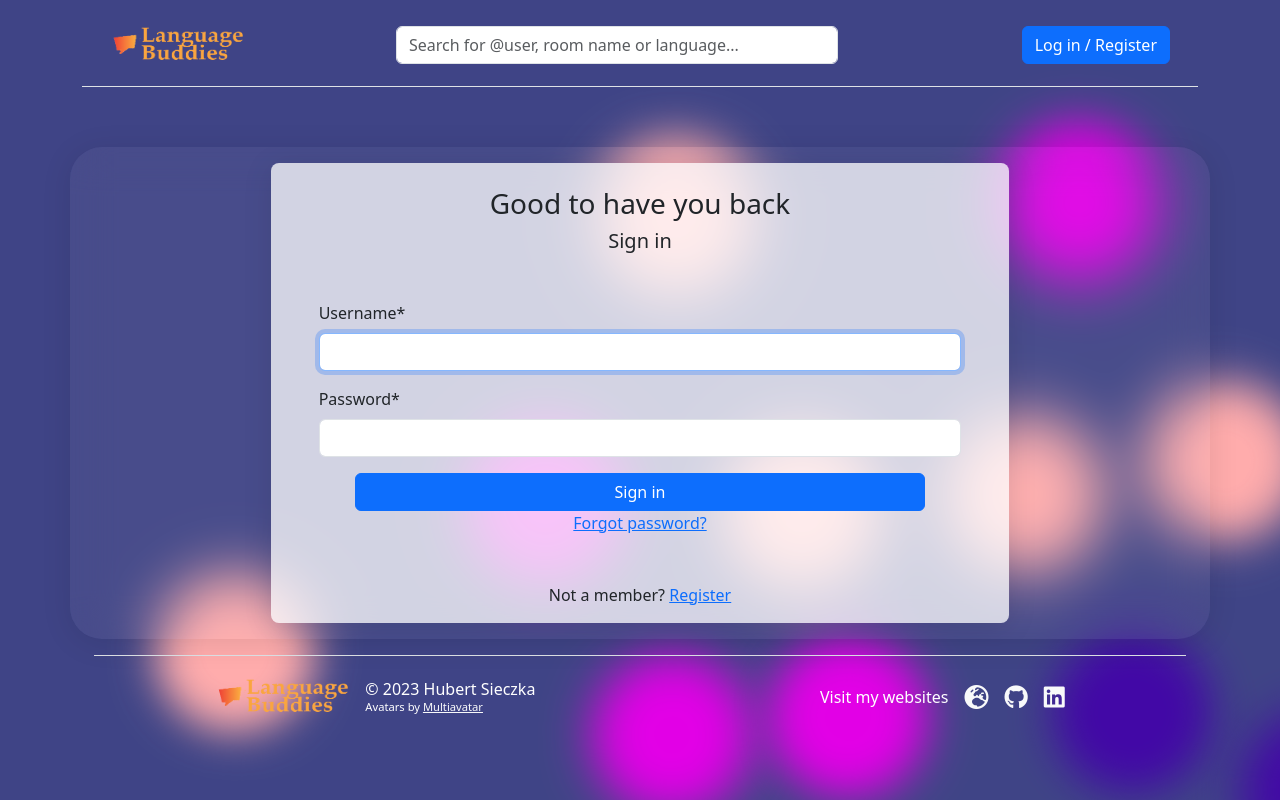
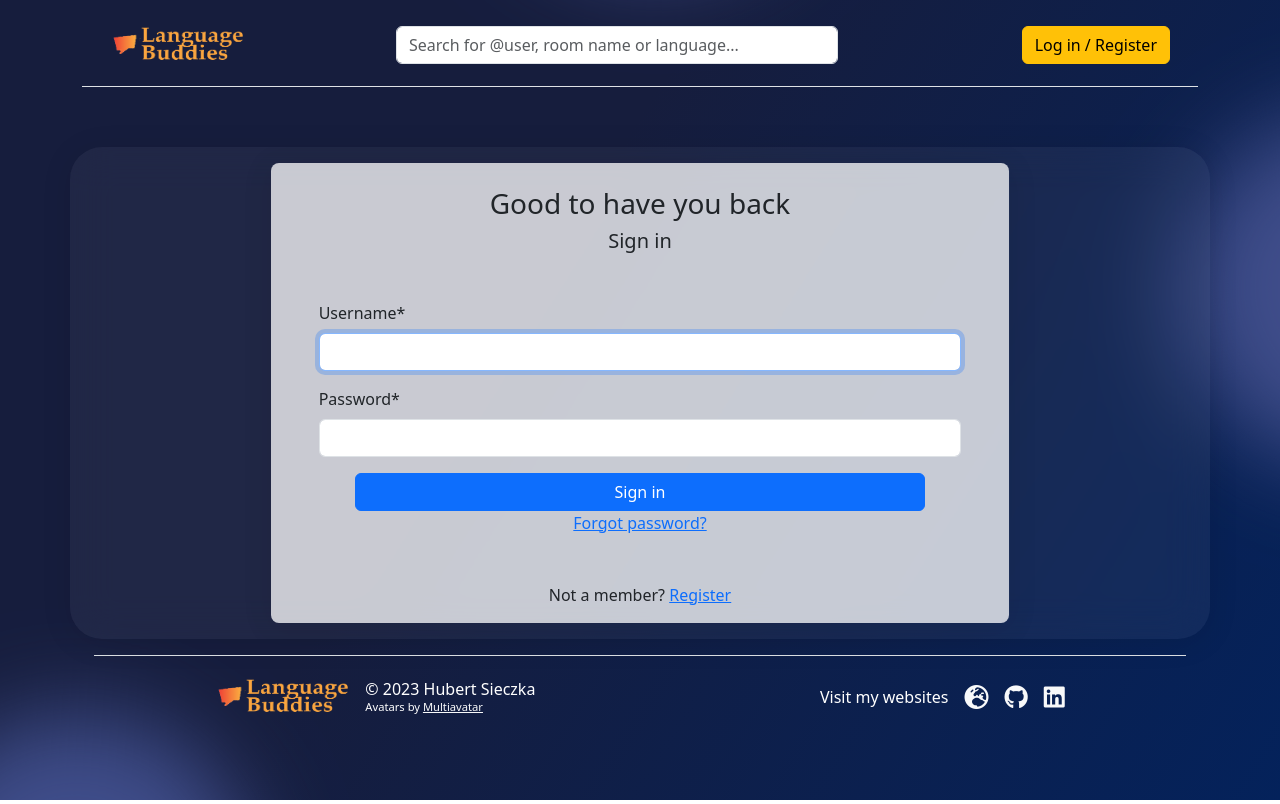
Before and after one commit to sieczkah/LanguageBuddies, a Django app: page /accounts/login/?next=/accounts/edit-profile/ in a window 1280 px wide. Run offline with Django 4.2, Linux system fonts and the light colour scheme; parts of the project's set-up code (start-up, migrations or seed data) failed here and were passed over; some libraries are stand-ins or nearby versions.

Commit message:
Styled page, fixed bugs with profile

```diff
--- a/rooms/templates/rooms/room.html
+++ b/rooms/templates/rooms/room.html
@@ -26,7 +26,7 @@
 
         <!-- MSG FROM LOGGED AUTHOR USER -->
         <div class="d-flex flex-column col-10 align-self-end px-3 py-1 m-1">
-          <div class="col-3 d-flex flex-row align-self-end justify-content-end gap-1">
+          <div class="col-3 d-flex flex-row align-self-end justify-content-end gap-1" style="transform: rotate(0);">
             <small class="align-self-end text-black">@{{ message.user }}</small>
             <span style="width: 30px; height: 30px;">{{ message.user.profile.avatar|safe }}</span>
             <a class="stretched-link" href="{% url 'profile' message.user.id %}"></a>
@@ -58,14 +58,14 @@
         {% else %}
         <!-- MSG FROM OTHER USERS -->
         <div class="d-flex flex-column col-10 align-self-start px-3 py-1 m-1">
-          <div class="col-3 d-flex flex-row align-self-start justify-content-start gap-1">
+          <div class="col-3 d-flex flex-row align-self-start justify-content-start gap-1" style="transform: rotate(0);">
             <span style="width: 30px; height: 30px;">{{ message.user.profile.avatar|safe }}</span>
             <small class="align-self-start text-black">@{{ message.user }}</small>
             <a class="stretched-link" href="{% url 'profile' message.user.id %}"></a>
           </div>
           <!-- MSG BODY STARTS-->
           <div class="other-msg text-start px-3 py-1 m-1 text-break ms-4
-                    rounded-4 rounded-start-1 rounded-bottom-4">
+          rounded-4 rounded-top-1 rounded-end-4">
             <div class="d-flex flex-row col-12 justify-content-start align-items-center gap-3">
               <small class="text-lighter">{{ message.sent | timesince}}
                 ago</small>
--- a/static/animated-bg.css
+++ b/static/animated-bg.css
@@ -11,219 +11,70 @@
     height: 100vh;
     top: 0;
     left: 0;
-    background: #3f4486;
+    background: rgb(22, 29, 61);
+    background: linear-gradient(122deg, rgba(22, 29, 61, 1) 40%, rgba(4, 34, 91, 1) 100%);
     overflow: hidden;
 }
 
 .animated-background span {
-    width: 20vmin;
-    height: 20vmin;
-    border-radius: 20vmin;
+    width: 44vmin;
+    height: 44vmin;
+    border-radius: 44vmin;
     backface-visibility: hidden;
     position: absolute;
     animation: move;
-    animation-duration: 22;
+    animation-duration: 8;
     animation-timing-function: linear;
     animation-iteration-count: infinite;
 }
 
 
 .animated-background span:nth-child(0) {
-    color: #4208a6;
-    top: 42%;
-    left: 34%;
-    animation-duration: 107s;
-    animation-delay: -269s;
-    transform-origin: -11vw 14vh;
-    box-shadow: 40vmin 0 5.897238300084368vmin currentColor;
+    color: #3f4d8a;
+    top: 8%;
+    left: 64%;
+    animation-duration: 405s;
+    animation-delay: -258s;
+    transform-origin: 7vw 12vh;
+    box-shadow: -88vmin 0 11.110158709615256vmin currentColor;
 }
 
 .animated-background span:nth-child(1) {
-    color: #e200e6;
-    top: 60%;
+    color: #3f4d8a;
+    top: 10%;
     left: 27%;
-    animation-duration: 31s;
-    animation-delay: -110s;
-    transform-origin: -17vw -18vh;
-    box-shadow: 40vmin 0 5.773696990569853vmin currentColor;
+    animation-duration: 147s;
+    animation-delay: -180s;
+    transform-origin: 2vw -2vh;
+    box-shadow: 88vmin 0 11.23579034571732vmin currentColor;
 }
 
 .animated-background span:nth-child(2) {
-    color: #FFACAC;
-    top: 85%;
-    left: 90%;
-    animation-duration: 115s;
-    animation-delay: -213s;
-    transform-origin: 22vw -18vh;
-    box-shadow: 40vmin 0 5.220037214707695vmin currentColor;
+    color: #3f4d8a;
+    top: 40%;
+    left: 39%;
+    animation-duration: 216s;
+    animation-delay: -199s;
+    transform-origin: 15vw 18vh;
+    box-shadow: 88vmin 0 11.591868704010803vmin currentColor;
 }
 
 .animated-background span:nth-child(3) {
-    color: #FFACAC;
-    top: 58%;
-    left: 25%;
-    animation-duration: 36s;
-    animation-delay: -201s;
-    transform-origin: -8vw 6vh;
-    box-shadow: -40vmin 0 5.155941833160621vmin currentColor;
+    color: #3f4d8a;
+    top: 93%;
+    left: 16%;
+    animation-duration: 161s;
+    animation-delay: -337s;
+    transform-origin: 1vw 3vh;
+    box-shadow: 88vmin 0 11.60966308030525vmin currentColor;
 }
 
 .animated-background span:nth-child(4) {
-    color: #4208a6;
-    top: 71%;
-    left: 61%;
-    animation-duration: 178s;
-    animation-delay: -10s;
-    transform-origin: 21vw 4vh;
-    box-shadow: 40vmin 0 5.472489119699727vmin currentColor;
+    color: #3f4d8a;
+    top: 69%;
+    left: 2%;
+    animation-duration: 231s;
+    animation-delay: -169s;
+    transform-origin: 20vw -20vh;
+    box-shadow: 88vmin 0 11.431819987936665vmin currentColor;
 }
-
-.animated-background span:nth-child(5) {
-    color: #FFACAC;
-    top: 1%;
-    left: 55%;
-    animation-duration: 87s;
-    animation-delay: -218s;
-    transform-origin: 25vw -11vh;
-    box-shadow: 40vmin 0 5.266689896497413vmin currentColor;
-}
-
-.animated-background span:nth-child(6) {
-    color: #FFACAC;
-    top: 71%;
-    left: 70%;
-    animation-duration: 216s;
-    animation-delay: -173s;
-    transform-origin: 16vw 6vh;
-    box-shadow: 40vmin 0 5.540231448447009vmin currentColor;
-}
-
-.animated-background span:nth-child(7) {
-    color: #FFACAC;
-    top: 8%;
-    left: 45%;
-    animation-duration: 48s;
-    animation-delay: -12s;
-    transform-origin: 25vw -2vh;
-    box-shadow: -40vmin 0 5.190832106399282vmin currentColor;
-}
-
-.animated-background span:nth-child(8) {
-    color: #FFACAC;
-    top: 99%;
-    left: 42%;
-    animation-duration: 144s;
-    animation-delay: -63s;
-    transform-origin: -12vw -17vh;
-    box-shadow: 40vmin 0 5.61129898063551vmin currentColor;
-}
-
-.animated-background span:nth-child(9) {
-    color: #FFACAC;
-    top: 39%;
-    left: 52%;
-    animation-duration: 115s;
-    animation-delay: -51s;
-    transform-origin: -9vw -1vh;
-    box-shadow: -40vmin 0 5.699706507586961vmin currentColor;
-}
-
-.animated-background span:nth-child(10) {
-    color: #FFACAC;
-    top: 78%;
-    left: 84%;
-    animation-duration: 205s;
-    animation-delay: -71s;
-    transform-origin: -17vw -3vh;
-    box-shadow: -40vmin 0 5.506171321407784vmin currentColor;
-}
-
-.animated-background span:nth-child(11) {
-    color: #4208a6;
-    top: 87%;
-    left: 72%;
-    animation-duration: 150s;
-    animation-delay: -144s;
-    transform-origin: -14vw 2vh;
-    box-shadow: 40vmin 0 5.930984062625926vmin currentColor;
-}
-
-.animated-background span:nth-child(12) {
-    color: #e200e6;
-    top: 32%;
-    left: 52%;
-    animation-duration: 18s;
-    animation-delay: -25s;
-    transform-origin: 7vw 19vh;
-    box-shadow: -40vmin 0 5.907033870063804vmin currentColor;
-}
-
-.animated-background span:nth-child(13) {
-    color: #e200e6;
-    top: 35%;
-    left: 40%;
-    animation-duration: 87s;
-    animation-delay: -104s;
-    transform-origin: 12vw -1vh;
-    box-shadow: 40vmin 0 5.202717177617035vmin currentColor;
-}
-
-.animated-background span:nth-child(14) {
-    color: #e200e6;
-    top: 78%;
-    left: 49%;
-    animation-duration: 242s;
-    animation-delay: -72s;
-    transform-origin: 10vw 21vh;
-    box-shadow: 40vmin 0 5.05059078838333vmin currentColor;
-}
-
-.animated-background span:nth-child(15) {
-    color: #e200e6;
-    top: 13%;
-    left: 53%;
-    animation-duration: 116s;
-    animation-delay: -110s;
-    transform-origin: -13vw 16vh;
-    box-shadow: 40vmin 0 5.691284449178772vmin currentColor;
-}
-
-.animated-background span:nth-child(16) {
-    color: #4208a6;
-    top: 33%;
-    left: 38%;
-    animation-duration: 134s;
-    animation-delay: -69s;
-    transform-origin: 8vw -23vh;
-    box-shadow: 40vmin 0 5.815940319418293vmin currentColor;
-}
-
-.animated-background span:nth-child(17) {
-    color: #e200e6;
-    top: 30%;
-    left: 67%;
-    animation-duration: 272s;
-    animation-delay: -189s;
-    transform-origin: 3vw 23vh;
-    box-shadow: -40vmin 0 5.462876087944209vmin currentColor;
-}
-
-.animated-background span:nth-child(18) {
-    color: #e200e6;
-    top: 90%;
-    left: 98%;
-    animation-duration: 240s;
-    animation-delay: -202s;
-    transform-origin: 13vw -10vh;
-    box-shadow: 40vmin 0 5.577096235767428vmin currentColor;
-}
-
-.animated-background span:nth-child(19) {
-    color: #FFACAC;
-    top: 62%;
-    left: 85%;
-    animation-duration: 48s;
-    animation-delay: -83s;
-    transform-origin: -19vw -20vh;
-    box-shadow: -40vmin 0 5.69992574988636vmin currentColor;
-}
--- a/static/main.css
+++ b/static/main.css
@@ -6,7 +6,7 @@
 
 .other-msg {
     background: rgb(255, 255, 255);
-    background: linear-gradient(82deg, rgb(177, 174, 180) 40%rgb(160, 159, 161)5) 100%);
+    background: linear-gradient(82deg, rgb(128, 224, 182) 40%, rgb(129, 212, 145) 100%);
 }
 
 
--- a/templates/main.html
+++ b/templates/main.html
@@ -15,7 +15,7 @@
   <link rel="stylesheet" href="{% static 'animated-bg.css' %}">
 </head>
 
-<body class="min-vh-100">
+<body class="" style="height: 100vh;">
   <div class="animated-background">
     <span></span>
     <span></span>
--- a/templates/navbar.html
+++ b/templates/navbar.html
@@ -37,7 +37,7 @@
       <!-- PROFILE PART ENDS -->
       {% else %}
       <a class="nav-link" href="{% url 'login' %}">
-        <button class="btn btn-primary">Log in / Register</button>
+        <button class="btn btn-warning">Log in / Register</button>
       </a>
       {% endif %}
     </div>
--- a/users/templates/users/profile.html
+++ b/users/templates/users/profile.html
@@ -29,7 +29,7 @@
             {% include 'components/language_badge.html' with language=language show_count=False %}
             {% endfor %}
           </div>
-          <p>{{ user.profile.bio_field }}</p>
+          <p>{{ viewed_user.profile.bio_field }}</p>
           <div class="d-flex justify-content-evenly text-center mt-5 mb-2">
             <div>
               <p class="mb-2 h5">3</p>
--- a/users/views.py
+++ b/users/views.py
@@ -81,6 +81,7 @@ def edit_profile_view(request):
     user = request.user
     user_form = UserForm(instance=user)
     profile_form = ProfileForm(instance=user.profile)
+    talking_langs = Language.objects.filter(room__members=user).distinct()
 
     if request.method == "POST":
         user_form = UserForm(request.POST, instance=user)
@@ -93,5 +94,9 @@ def edit_profile_view(request):
         else:
             messages.error(request, "Something went wrong, check your inputs")
 
-    context = {"user_form": user_form, "profile_form": profile_form}
+    context = {
+        "user_form": user_form,
+        "profile_form": profile_form,
+        "talking_langs": talking_langs,
+    }
     return render(request, "users/edit_profile.html", context)
```
Also changed, not shown: users/templates/users/edit_profile.html (+7 -4 lines).
